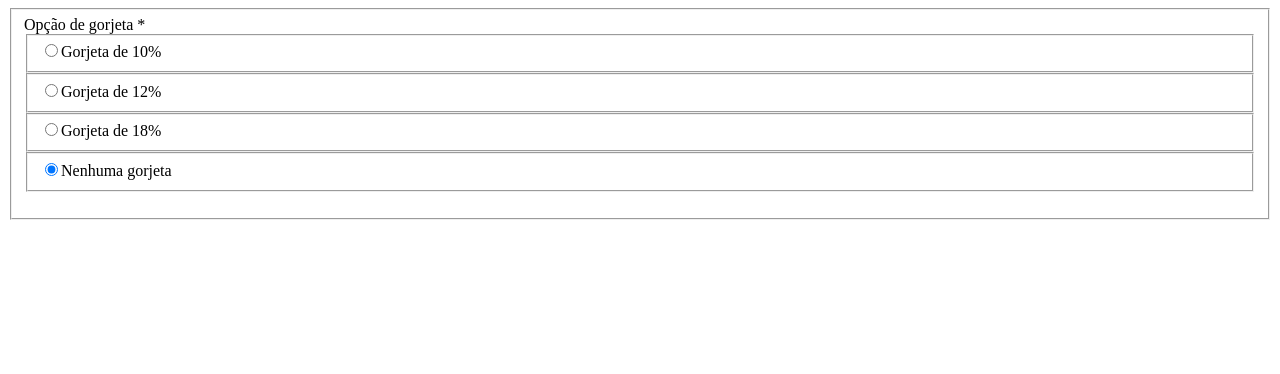
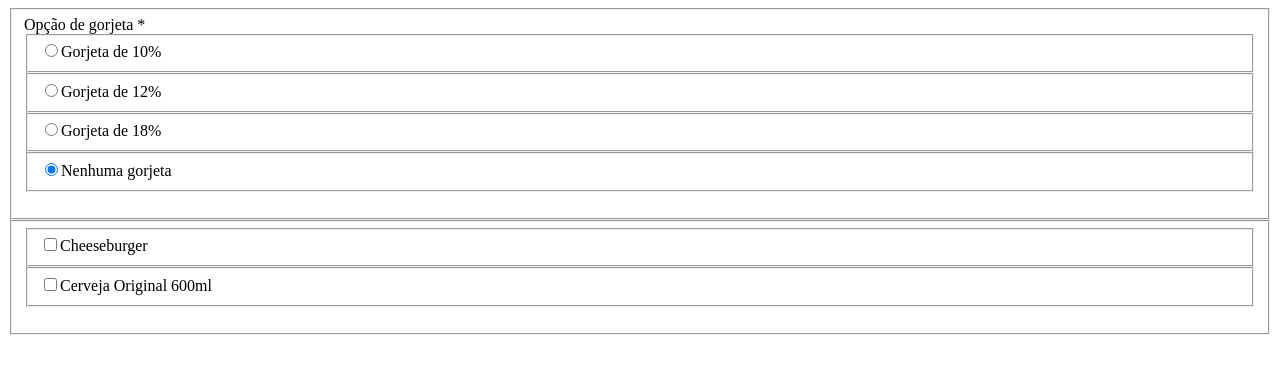
Before and after one commit to VitorLuizC/frontend-challenge-convenia, a Vue app in the folder app/: page /payment/cca05782-c931-4466-95b3-b0e1115e0e55 in a window 1280 px wide. Shown: the top 374 px of the page. Built offline with nearby package versions, Linux system fonts and the light colour scheme; the HTML template or start-up script is replaced by a standard one.

Commit message:
Create FieldCheckboxes and select orders on payment

```diff
--- /dev/null
+++ b/app/src/components/Field/FieldCheckboxes.vue
@@ -0,0 +1,59 @@
+<template>
+  <field-container
+    v-bind="{ id, label, error, message, isRequired }"
+    class="field-checkboxes"
+  >
+    <div class="checkbox">
+      <fieldset
+        v-for="(option, index) in options"
+        :key="id + '-checkbox-' + index"
+        class="field-checkboxes-checkbox"
+      >
+        <input
+          type="checkbox"
+          class="field"
+          :id="id + '-option-' + index"
+          :value="option.value"
+          :checked="value.includes(option.value)"
+          @click.prevent="onClick(option.value)"
+        />
+
+        <label class="label" :for="formatToId(index)">{{ option.label }}</label>
+      </fieldset>
+    </div>
+  </field-container>
+</template>
+
+<script>
+import FieldContainer, {
+  FieldContainerProps
+} from '@/components/Field/FieldContainer.vue'
+
+export default {
+  components: { FieldContainer },
+  props: {
+    ...FieldContainerProps,
+    value: Array,
+    options: {
+      type: Array,
+      required: true
+    }
+  },
+  methods: {
+    formatToId(index) {
+      return `${this.id}-option-${index}`
+    },
+    onClick(option) {
+      const value = this.value.includes(option)
+        ? this.value.filter((value) => value !== option)
+        : [...this.value, option]
+      // Some browsers don't let `checked` change in default prevented event
+      // handlers and I can't let browser decide to set `checked` state, because
+      // it would break single source of thuth principe. So Evan You propose
+      // this fix on the comment bellow.
+      // https://github.com/vuejs/vue/issues/5650#issuecomment-300701271
+      setTimeout(() => this.$emit('input', value), 0)
+    }
+  }
+}
+</script>
--- a/app/src/store/modules/Bill.js
+++ b/app/src/store/modules/Bill.js
@@ -72,9 +72,19 @@ const Gratuity = {
       return sumItemsValues(paidOrders)
     },
 
+    UNPAID_ORDERS: (_, getters) => {
+      return getters['ORDERS'].filter((order) => !order.isPaid)
+    },
+
+    UNPAID_OPTIONS: (_, getters) => {
+      return getters['UNPAID_ORDERS'].map((order) => ({
+        value: order.id,
+        label: order.name
+      }))
+    },
+
     UNPAID_TOTAL: (_, getters) => {
-      const unpaidOrders = getters['ORDERS'].filter((order) => !order.isPaid)
-      return sumItemsValues(unpaidOrders)
+      return sumItemsValues(getters['UNPAID_ORDERS'])
     },
 
     TOTAL: (_, getters) => {
--- a/app/src/views/Payment.vue
+++ b/app/src/views/Payment.vue
@@ -1,17 +1,33 @@
 <template>
   <main>
     <gratuity-options v-model="gratuity" />
+
+    <field-checkboxes v-model="ordersToBePaid" :options="orders" />
   </main>
 </template>
 
 <script>
-import GratuityOptions from '@/containers/Gratuity/GratuityOptions'
+import { mapGetters } from 'vuex'
+import GratuityOptions from '@/containers/Gratuity/GratuityOptions.vue'
+import FieldCheckboxes from '@/components/Field/FieldCheckboxes.vue'
 
 export default {
-  components: { GratuityOptions },
+  components: { GratuityOptions, FieldCheckboxes },
   data() {
     return {
-      gratuity: '4'
+      gratuity: '4',
+      ordersToBePaid: []
+    }
+  },
+  computed: mapGetters('Bill', {
+    orders: 'UNPAID_OPTIONS'
+  }),
+  watch: {
+    id: {
+      immediate: true,
+      handler(id) {
+        this.$store.dispatch('Bill/GET_BILL', id)
+      }
     }
   }
 }
```
